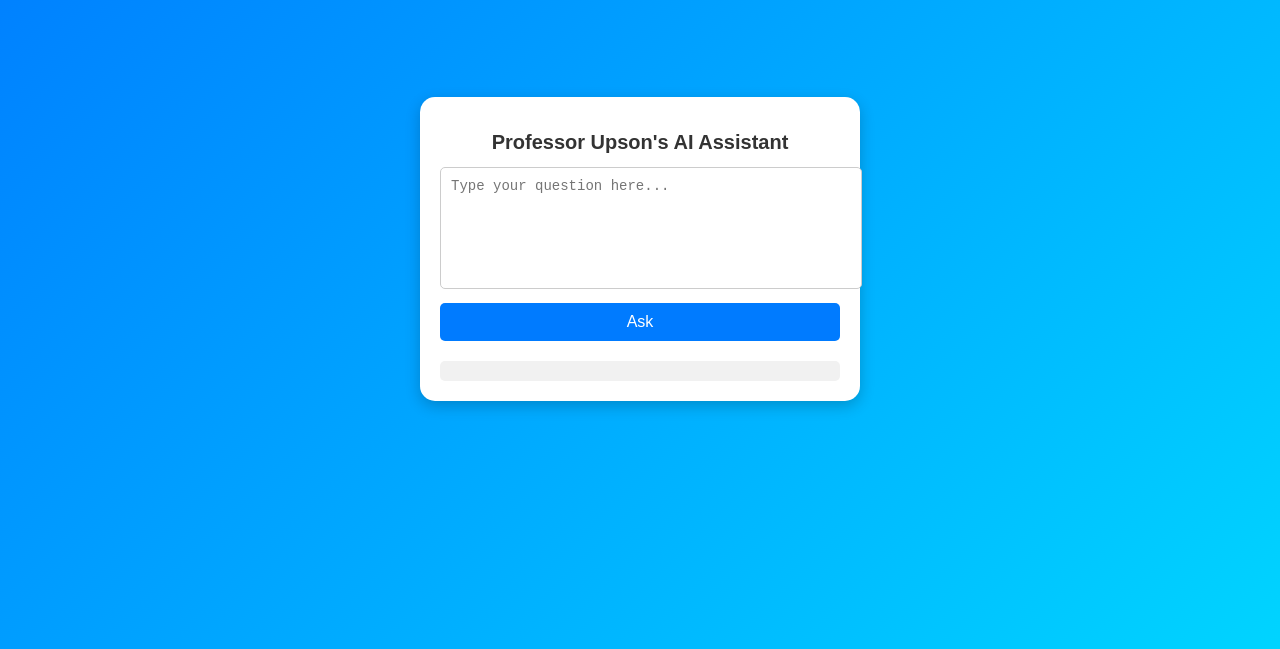
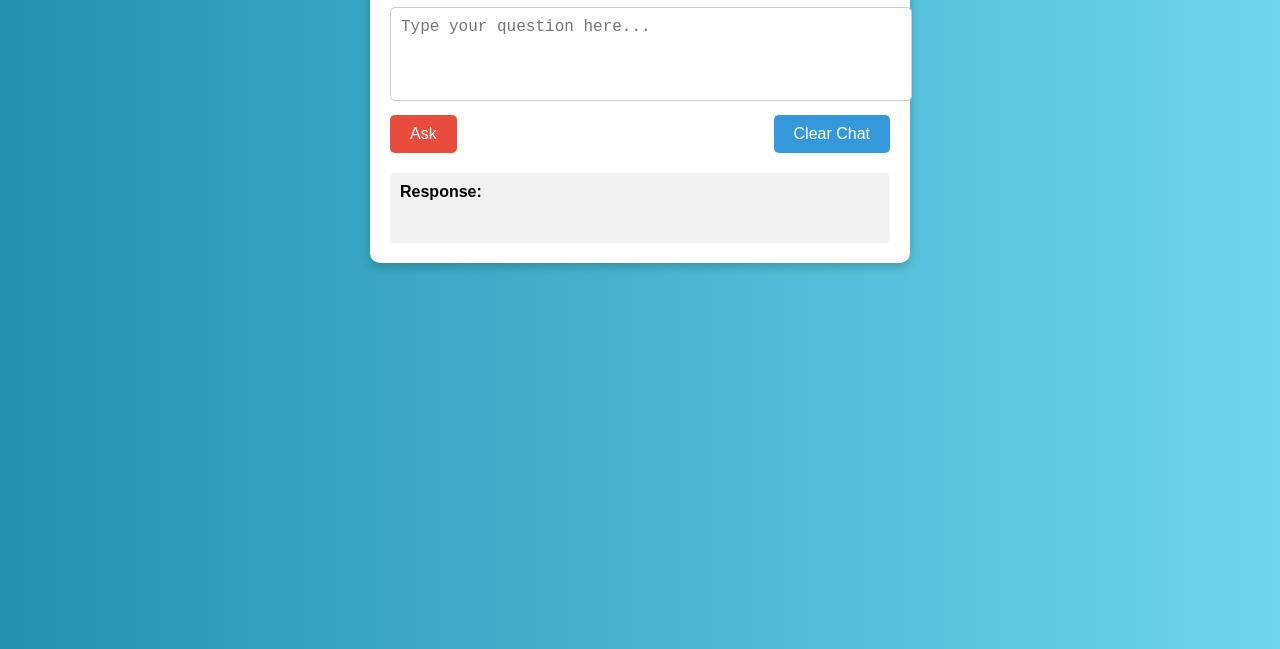
Before and after one commit to Paultaiwo934/Mgmt_chatbot, a plain HTML site: page public/index.html in a window 1280 px wide. Shown: the part 151-800 px from the top of the page. Drawn offline with Linux system fonts and the light colour scheme.

Commit message:
Ask Button to Red

```diff
--- a/public/index.html
+++ b/public/index.html
@@ -7,71 +7,86 @@
     <style>
         body {
             font-family: Arial, sans-serif;
-            background: linear-gradient(135deg, #007bff, #00d4ff);
-            display: flex;
-            justify-content: center;
-            align-items: center;
-            height: 100vh;
-            margin: 0;
+            background: linear-gradient(to right, #2193b0, #6dd5ed);
+            text-align: center;
+            padding: 50px;
+            color: white;
         }
         .chat-container {
+            max-width: 500px;
+            margin: auto;
             background: white;
-            width: 400px;
-            border-radius: 15px;
             padding: 20px;
-            box-shadow: 0px 5px 15px rgba(0, 0, 0, 0.2);
-            text-align: center;
+            border-radius: 10px;
+            box-shadow: 0px 4px 10px rgba(0, 0, 0, 0.2);
+            text-align: left;
         }
         h1 {
-            font-size: 20px;
             color: #333;
+            text-align: center;
         }
         textarea {
             width: 100%;
-            height: 100px;
+            padding: 10px;
             border: 1px solid #ccc;
             border-radius: 5px;
-            padding: 10px;
-            font-size: 14px;
             resize: none;
+            font-size: 16px;
+        }
+        .button-container {
+            display: flex;
+            justify-content: space-between;
+            margin-top: 10px;
         }
         button {
-            background: #007bff;
+            border: none;
+            padding: 10px 20px;
+            font-size: 16px;
+            border-radius: 5px;
+            cursor: pointer;
+        }
+        .ask-btn {
+            background-color: #e74c3c;
             color: white;
-            border: none;
+        }
+        .clear-btn {
+            background-color: #3498db;
+            color: white;
+        }
+        .response-container {
+            margin-top: 20px;
             padding: 10px;
             border-radius: 5px;
-            cursor: pointer;
-            width: 100%;
-            margin-top: 10px;
+            background: #f1f1f1;
+            color: black;
             font-size: 16px;
-        }
-        button:hover {
-            background: #0056b3;
-        }
-        #response {
-            margin-top: 20px;
-            font-size: 16px;
-            color: #333;
-            background: #f1f1f1;
-            padding: 10px;
-            border-radius: 5px;
+            min-height: 50px;
         }
     </style>
 </head>
 <body>
     <div class="chat-container">
-        <h1>Professor Upson's AI Assistant</h1>
-        <textarea id="question" placeholder="Type your question here..."></textarea>
-        <button onclick="askChatbot()">Ask</button>
-        <div id="response"></div>
+        <h1>Professor Upson's Chatbot</h1>
+        <textarea id="question" placeholder="Type your question here..." rows="4"></textarea>
+        <div class="button-container">
+            <button class="ask-btn" onclick="askChatbot()">Ask</button>
+            <button class="clear-btn" onclick="clearChat()">Clear Chat</button>
+        </div>
+        <div class="response-container">
+            <strong>Response:</strong>
+            <p id="response"></p>
+        </div>
     </div>
 
     <script>
         async function askChatbot() {
             let question = document.getElementById("question").value;
             let responseElement = document.getElementById("response");
-            responseElement.innerText = "Thinking...";
+
+            if (!question.trim()) {
+                responseElement.innerText = "Please enter a question.";
+                return;
+            }
 
             let response = await fetch("https://mgmt-chatbot.onrender.com/ask", {
                 method: "POST",
@@ -82,6 +97,11 @@
             let data = await response.json();
             responseElement.innerText = data.answer || "Error getting response.";
         }
+
+        function clearChat() {
+            document.getElementById("question").value = "";
+            document.getElementById("response").innerText = "";
+        }
     </script>
 </body>
 </html>
```
